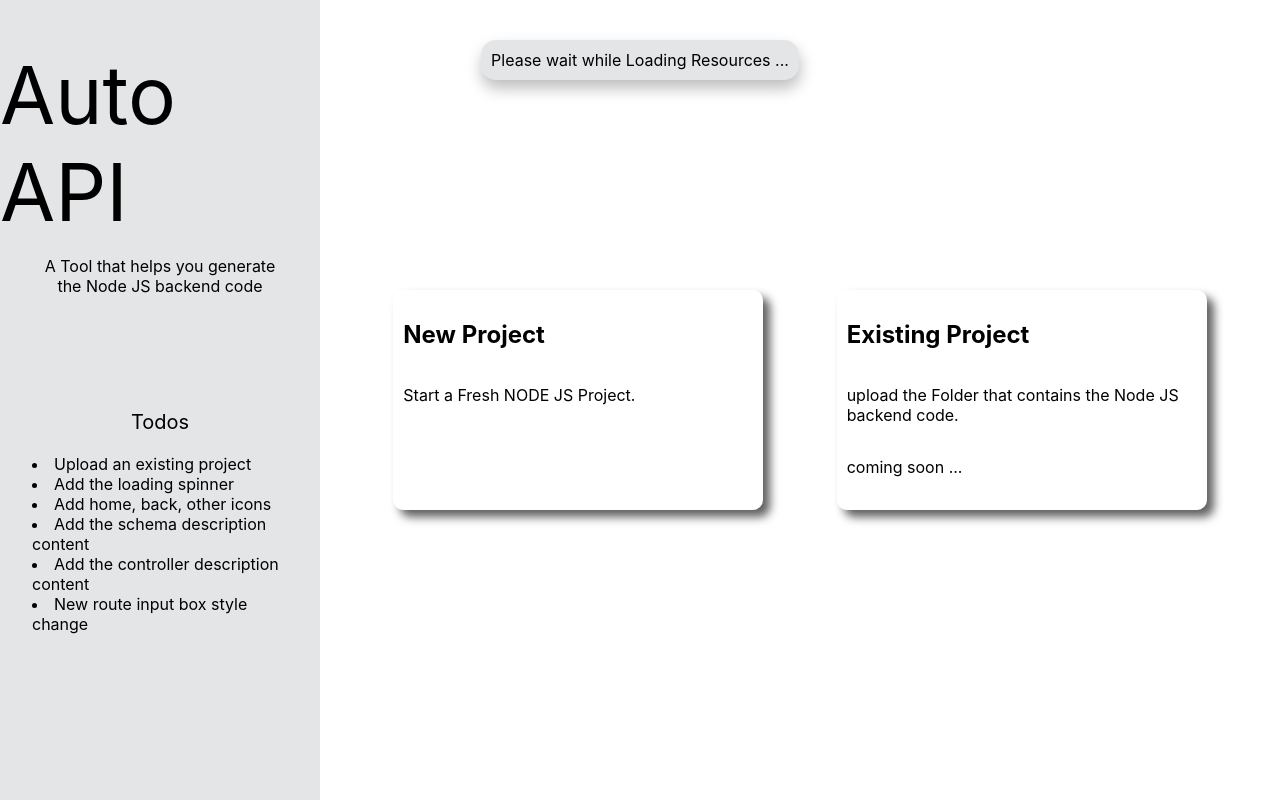
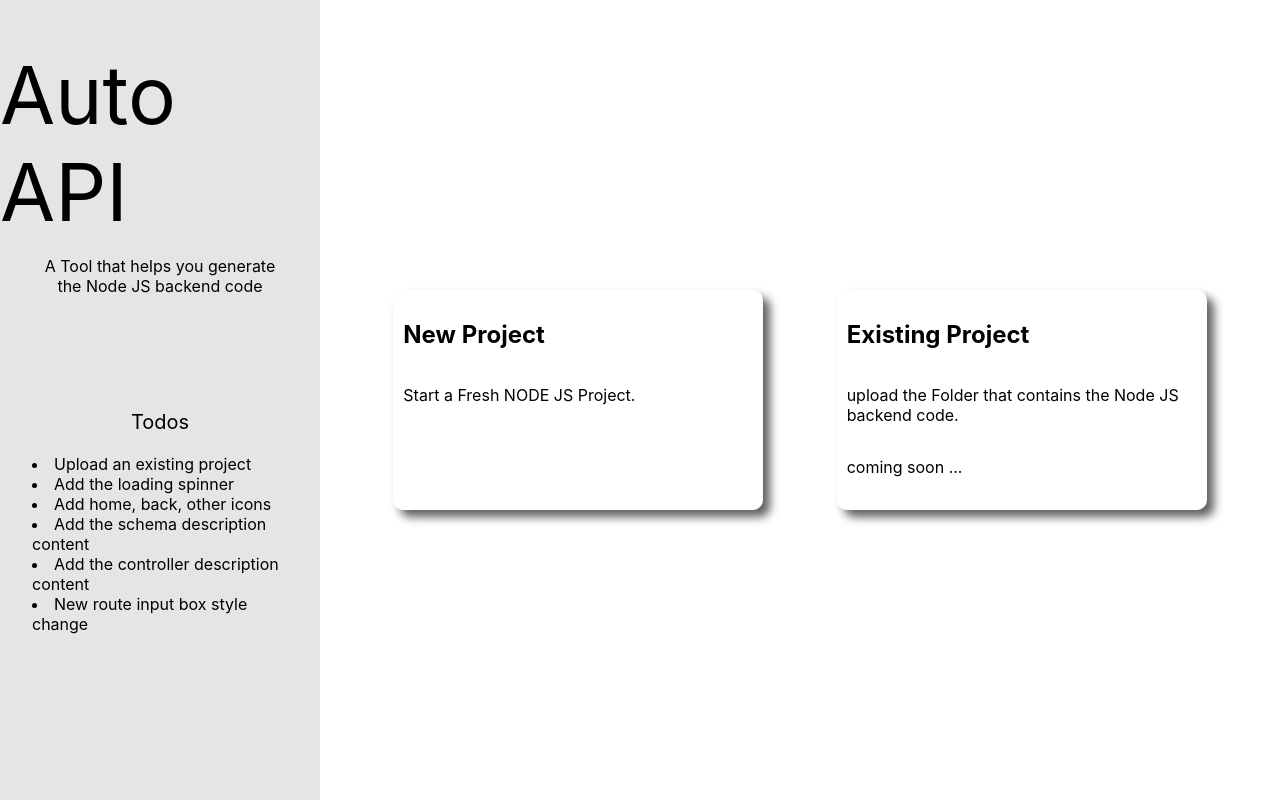
Before and after one commit to sufiyanpatel27/AutoAPI-frontend, a React (Create React App) app: page / in a window 1280 px wide. Built offline with nearby package versions, Linux system fonts and the light colour scheme; no server answers; the HTML template or start-up script is replaced by a standard one.

Commit message:
resource loading message box removed

```diff
--- a/src/Components/HomePage.js
+++ b/src/Components/HomePage.js
@@ -27,7 +27,7 @@ const HomePageContect = () => {
 
   return (
     <div className="Container">
-      {backendservice === '' &&
+      {/* {backendservice === '' &&
         <div style={{
           position: 'fixed', width: '100%', display: 'flex',
           justifyContent: 'center', height: '10%', alignItems: 'end',
@@ -37,10 +37,10 @@ const HomePageContect = () => {
             padding: 10, boxShadow: '10px 10px 10px rgb(180, 175, 175)', borderRadius: 15,
             animation: 'moveRight 2s linear infinite'
           }}>
-            Please wait while Loading Resources ...
+            Loading Resources... You may continue
           </div>
         </div>
-      }
+      } */}
       <div className='sideBar'>
         <div className='sideBarContaintHomePage'>
           <div style={{ display: 'flex', flexDirection: 'column', width: '100%', height: '30%', justifyContent: 'end', alignItems: 'center', fontSize: 80 }}>
```
